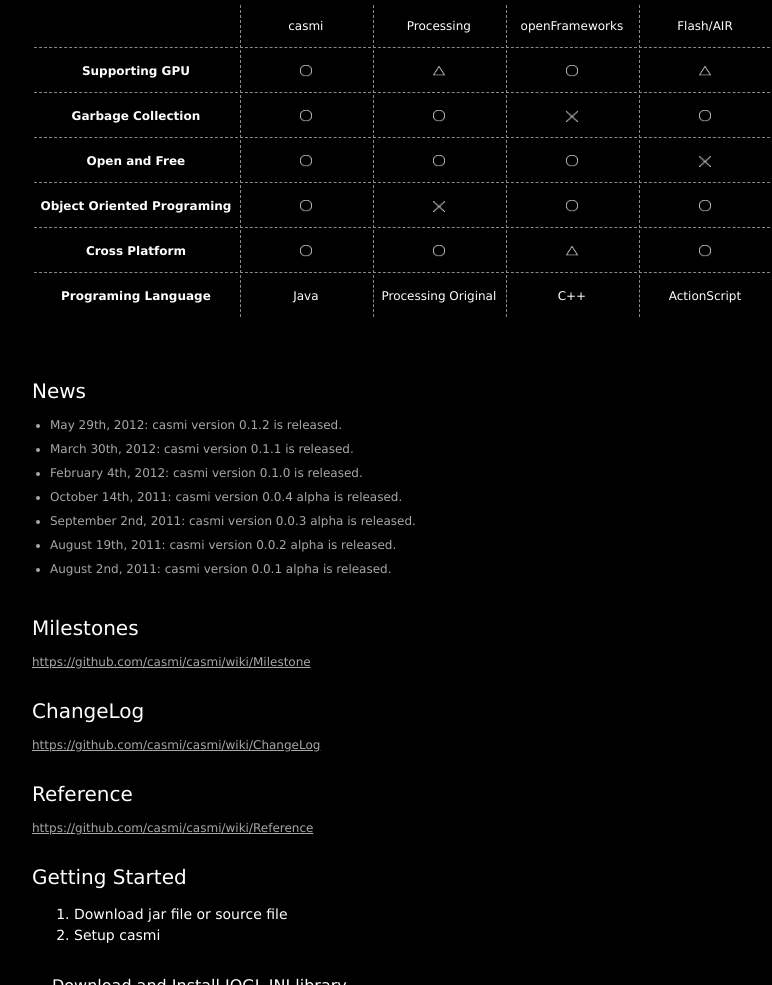
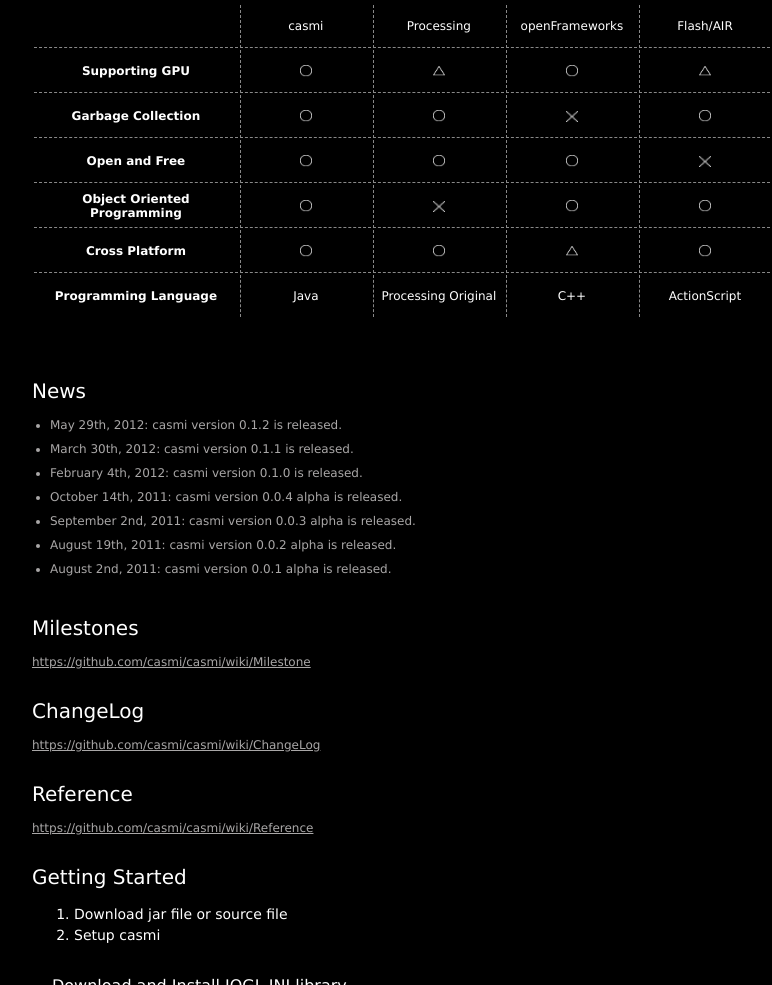
Before and after one commit to casmi/casmi.github.com, a plain HTML site: page index.html in a window 1280 px wide. Shown: the part 1030-2015 px from the top of the page, without its empty margins (328-1100 px from the left). Drawn offline with Linux system fonts and the light colour scheme.

Commit message:
fix typo

```diff
--- a/index.html
+++ b/index.html
@@ -192,7 +192,7 @@
 							<td><img src="img/img_x.png" /></td>
 						</tr>
 						<tr>
-							<th class ="border_left">Object Oriented Programing</th>
+							<th class ="border_left">Object Oriented Programming</th>
 							<td><img src="img/img_o.png" /></td>
 							<td><img src="img/img_x.png" /></td>
 							<td><img src="img/img_o.png" /></td>
@@ -206,7 +206,7 @@
 							<td><img src="img/img_o.png" /></td>
 						</tr>
 						<tr>
-							<th class ="border_none">Programing Language</th>
+							<th class ="border_none">Programming Language</th>
 							<td class="border_bottom">Java</td>
 							<td class="border_bottom">Processing Original</td>
 							<td class="border_bottom">C++</td>
```
